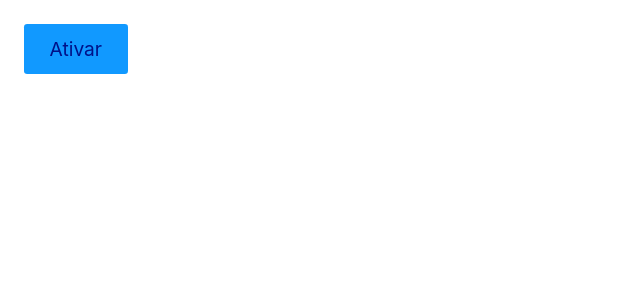
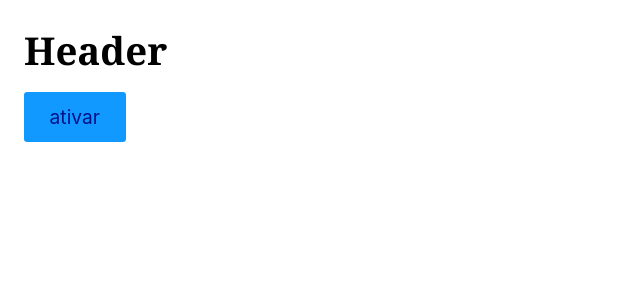
Before and after one commit to Kelvin-Jesus/react-completo, a React (Create React App) app: page / in a window 1280 px wide. Shown: the top 300 px of the page, without its empty margins (0-640 px from the left). Built offline with nearby package versions, Linux system fonts and the light colour scheme.

Commit message:
new-class: 0703-memo

```diff
--- /dev/null
+++ b/src/06-mais-react/0703-memo/App.js
@@ -0,0 +1,15 @@
+import React from 'react';
+import Header from './Header';
+
+const App = () => {
+
+    const [ativo, setAtivo] = React.useState(false);
+    return (
+    <>
+        <Header />
+        <button onClick={() => setAtivo(!ativo)}>ativar</button>
+    </>
+    );
+}
+
+export default App;
--- /dev/null
+++ b/src/06-mais-react/0703-memo/Header.js
@@ -0,0 +1,12 @@
+import React from 'react';
+
+const Header = () => {
+    console.log('renderizou')
+    return (
+        <header>
+            <h1>Header</h1>
+        </header>
+    );
+}
+
+export default React.memo(Header);
--- a/src/index.js
+++ b/src/index.js
@@ -2,7 +2,7 @@ import React from 'react';
 import ReactDOM from 'react-dom';
 // import './App.css';
 import './05-react-router/0606-desafio-router/App.css';
-import App from './06-mais-react/0702-lazy-suspense/App.js';
+import App from './06-mais-react/0703-memo/App.js';
 // import App from './App';
 
 ReactDOM.render(
```
